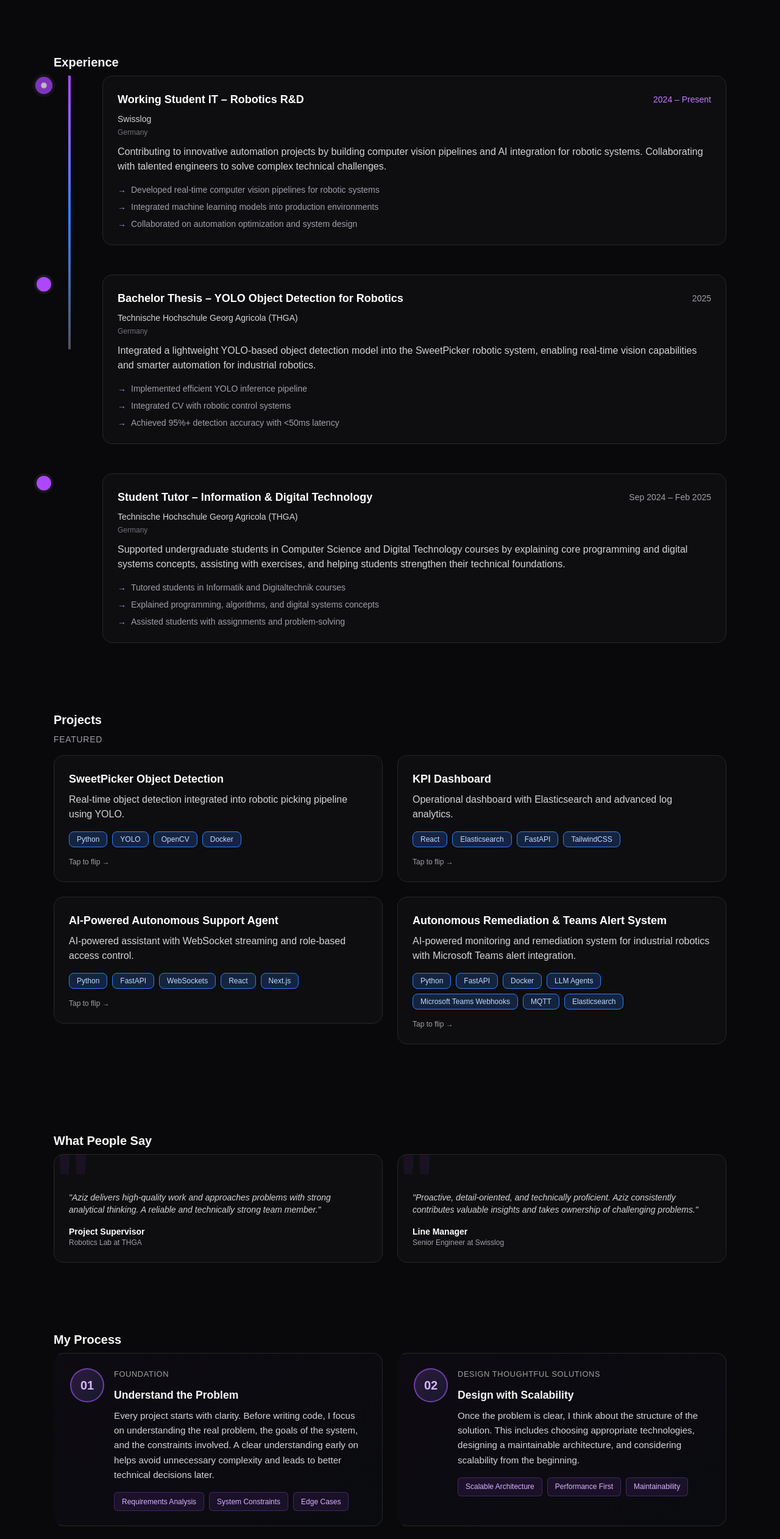
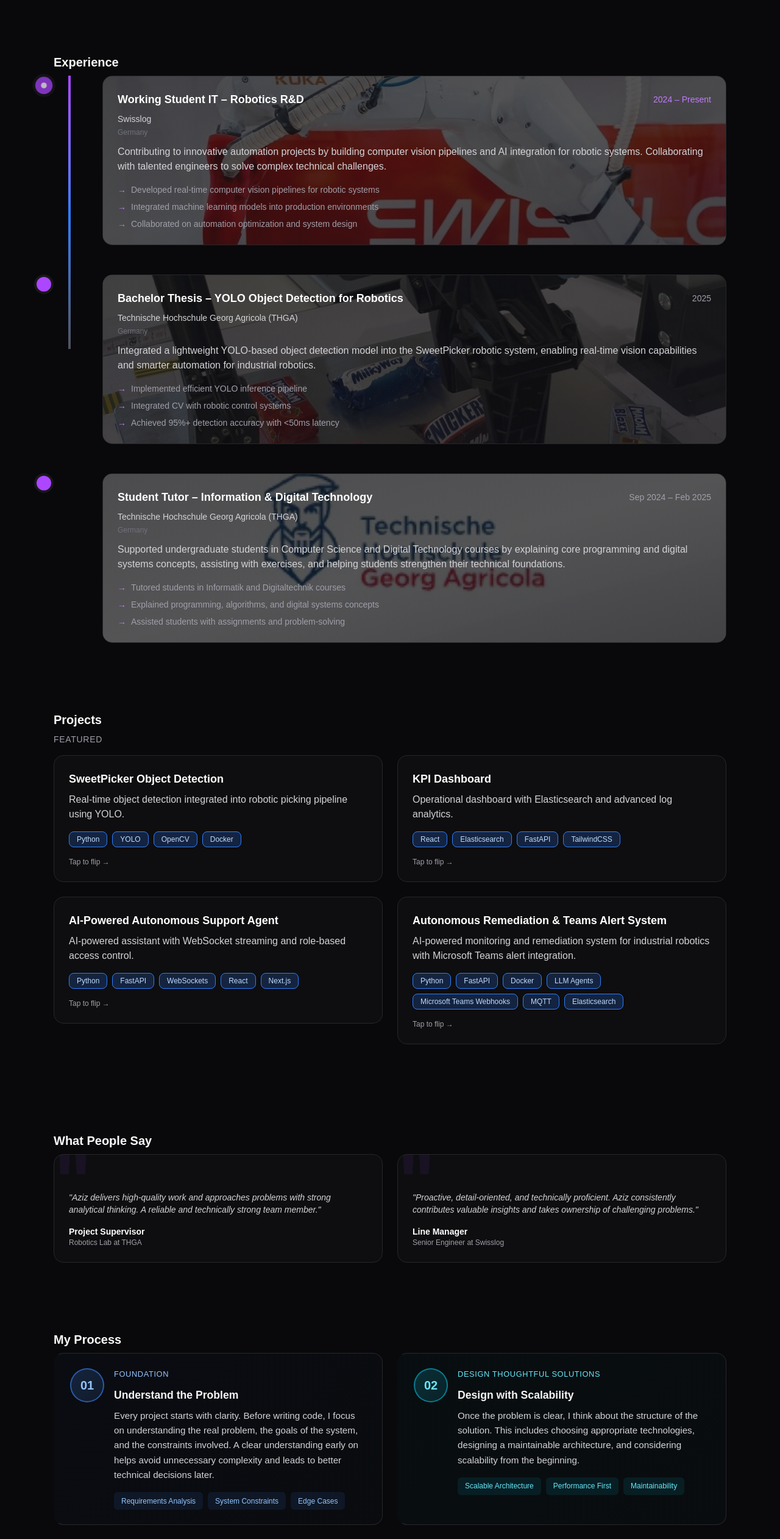
Before and after one commit to mansourrrrr5/my-portfolio, a Next.js app: page /Lebenslauf_.pdf in a window 1280 px wide. Shown: the part 2520-5043 px from the top of the page at 61% size. Built offline with nearby package versions, Linux system fonts and the light colour scheme.

Commit message:
add images in the approach cards

```diff
--- a/components/Approach.tsx
+++ b/components/Approach.tsx
@@ -18,10 +18,22 @@ const approachStyles = `
 
   @keyframes glow-pulse {
     0%, 100% {
-      box-shadow: 0 0 0 rgba(168, 85, 247, 0.2);
+      box-shadow: 0 0 0 rgba(59, 130, 246, 0.2);
     }
     50% {
-      box-shadow: 0 0 20px rgba(168, 85, 247, 0.3);
+      box-shadow: 0 0 20px rgba(59, 130, 246, 0.3);
+    }
+  }
+
+  @keyframes gradient-fade {
+    0% {
+      background: linear-gradient(135deg, rgba(59, 130, 246, 0.03) 0%, rgba(34, 197, 94, 0.02) 100%);
+    }
+    50% {
+      background: linear-gradient(135deg, rgba(59, 130, 246, 0.15) 0%, rgba(6, 182, 212, 0.1) 30%, rgba(34, 197, 94, 0.08) 60%, rgba(251, 146, 60, 0.12) 100%);
+    }
+    100% {
+      background: linear-gradient(135deg, rgba(59, 130, 246, 0.03) 0%, rgba(34, 197, 94, 0.02) 100%);
     }
   }
 
@@ -30,37 +42,61 @@ const approachStyles = `
     position: relative;
     transition: all 0.3s ease;
     border-left: 3px solid transparent;
-    background: linear-gradient(135deg, rgba(168, 85, 247, 0.03) 0%, rgba(96, 165, 250, 0.02) 100%);
   }
 
   .approach-card:hover {
     transform: translateY(-6px);
-    border-left-color: #a855f7;
-    box-shadow: 0 12px 30px rgba(168, 85, 247, 0.15);
+    animation: gradient-fade 3s ease-in-out infinite;
   }
+
+  /* Card 1 - Blue */
+  .approach-card-1 { background: linear-gradient(135deg, rgba(59, 130, 246, 0.03) 0%, rgba(96, 165, 250, 0.02) 100%); }
+  .approach-card-1:hover { border-left-color: #3b82f6; box-shadow: 0 12px 30px rgba(59, 130, 246, 0.15); }
+  .approach-card-1 .step-circle { background: linear-gradient(135deg, rgba(59, 130, 246, 0.2) 0%, rgba(96, 165, 250, 0.1) 100%); border: 2px solid rgba(59, 130, 246, 0.6); color: #93c5fd; }
+  .approach-card-1:hover .step-circle { background: linear-gradient(135deg, rgba(59, 130, 246, 0.4) 0%, rgba(96, 165, 250, 0.3) 100%); border-color: #3b82f6; box-shadow: 0 0 20px rgba(59, 130, 246, 0.4); transform: scale(1.1); }
+  .approach-card-1 .approach-subtitle { color: #93c5fd; }
+  .approach-card-1 .focus-tag { background: rgba(59, 130, 246, 0.1); border-color: rgba(59, 130, 246, 0.3); color: #93c5fd; }
+  .approach-card-1:hover .focus-tag { background: rgba(59, 130, 246, 0.2); border-color: rgba(59, 130, 246, 0.6); }
+
+  /* Card 2 - Cyan */
+  .approach-card-2 { background: linear-gradient(135deg, rgba(6, 182, 212, 0.03) 0%, rgba(34, 211, 238, 0.02) 100%); }
+  .approach-card-2:hover { border-left-color: #06b6d4; box-shadow: 0 12px 30px rgba(6, 182, 212, 0.15); }
+  .approach-card-2 .step-circle { background: linear-gradient(135deg, rgba(6, 182, 212, 0.2) 0%, rgba(34, 211, 238, 0.1) 100%); border: 2px solid rgba(6, 182, 212, 0.6); color: #67e8f9; }
+  .approach-card-2:hover .step-circle { background: linear-gradient(135deg, rgba(6, 182, 212, 0.4) 0%, rgba(34, 211, 238, 0.3) 100%); border-color: #06b6d4; box-shadow: 0 0 20px rgba(6, 182, 212, 0.4); transform: scale(1.1); }
+  .approach-card-2 .approach-subtitle { color: #67e8f9; }
+  .approach-card-2 .focus-tag { background: rgba(6, 182, 212, 0.1); border-color: rgba(6, 182, 212, 0.3); color: #67e8f9; }
+  .approach-card-2:hover .focus-tag { background: rgba(6, 182, 212, 0.2); border-color: rgba(6, 182, 212, 0.6); }
+
+  /* Card 3 - Emerald */
+  .approach-card-3 { background: linear-gradient(135deg, rgba(34, 197, 94, 0.03) 0%, rgba(16, 185, 129, 0.02) 100%); }
+  .approach-card-3:hover { border-left-color: #10b981; box-shadow: 0 12px 30px rgba(34, 197, 94, 0.15); }
+  .approach-card-3 .step-circle { background: linear-gradient(135deg, rgba(34, 197, 94, 0.2) 0%, rgba(16, 185, 129, 0.1) 100%); border: 2px solid rgba(34, 197, 94, 0.6); color: #6ee7b7; }
+  .approach-card-3:hover .step-circle { background: linear-gradient(135deg, rgba(34, 197, 94, 0.4) 0%, rgba(16, 185, 129, 0.3) 100%); border-color: #10b981; box-shadow: 0 0 20px rgba(34, 197, 94, 0.4); transform: scale(1.1); }
+  .approach-card-3 .approach-subtitle { color: #6ee7b7; }
+  .approach-card-3 .focus-tag { background: rgba(34, 197, 94, 0.1); border-color: rgba(34, 197, 94, 0.3); color: #6ee7b7; }
+  .approach-card-3:hover .focus-tag { background: rgba(34, 197, 94, 0.2); border-color: rgba(34, 197, 94, 0.6); }
+
+  /* Card 4 - Amber */
+  .approach-card-4 { background: linear-gradient(135deg, rgba(251, 146, 60, 0.03) 0%, rgba(245, 158, 11, 0.02) 100%); }
+  .approach-card-4:hover { border-left-color: #f59e0b; box-shadow: 0 12px 30px rgba(251, 146, 60, 0.15); }
+  .approach-card-4 .step-circle { background: linear-gradient(135deg, rgba(251, 146, 60, 0.2) 0%, rgba(245, 158, 11, 0.1) 100%); border: 2px solid rgba(251, 146, 60, 0.6); color: #fde047; }
+  .approach-card-4:hover .step-circle { background: linear-gradient(135deg, rgba(251, 146, 60, 0.4) 0%, rgba(245, 158, 11, 0.3) 100%); border-color: #f59e0b; box-shadow: 0 0 20px rgba(251, 146, 60, 0.4); transform: scale(1.1); }
+  .approach-card-4 .approach-subtitle { color: #fde047; }
+  .approach-card-4 .focus-tag { background: rgba(251, 146, 60, 0.1); border-color: rgba(251, 146, 60, 0.3); color: #fde047; }
+  .approach-card-4:hover .focus-tag { background: rgba(251, 146, 60, 0.2); border-color: rgba(251, 146, 60, 0.6); }
 
   .step-circle {
     width: 56px;
     height: 56px;
     min-width: 56px;
-    background: linear-gradient(135deg, rgba(168, 85, 247, 0.2) 0%, rgba(96, 165, 250, 0.1) 100%);
-    border: 2px solid rgba(168, 85, 247, 0.6);
     border-radius: 50%;
     display: flex;
     align-items: center;
     justify-content: center;
     font-size: 20px;
     font-weight: 700;
-    color: #d8b4fe;
     flex-shrink: 0;
     transition: all 0.3s ease;
-  }
-
-  .approach-card:hover .step-circle {
-    background: linear-gradient(135deg, rgba(168, 85, 247, 0.4) 0%, rgba(96, 165, 250, 0.3) 100%);
-    border-color: #a855f7;
-    box-shadow: 0 0 20px rgba(168, 85, 247, 0.4);
-    transform: scale(1.1);
   }
 
   .approach-title {
@@ -72,7 +108,6 @@ const approachStyles = `
 
   .approach-subtitle {
     font-size: 0.8rem;
-    color: #a1a1a0;
     text-transform: uppercase;
     letter-spacing: 0.05em;
     margin-bottom: 0.75rem;
@@ -96,17 +131,9 @@ const approachStyles = `
   .focus-tag {
     font-size: 0.75rem;
     padding: 0.35rem 0.75rem;
-    background: rgba(168, 85, 247, 0.1);
-    border: 1px solid rgba(168, 85, 247, 0.3);
     border-radius: 0.375rem;
-    color: #d8b4fe;
     font-weight: 500;
     transition: all 0.2s ease;
-  }
-
-  .approach-card:hover .focus-tag {
-    background: rgba(168, 85, 247, 0.2);
-    border-color: rgba(168, 85, 247, 0.6);
   }
 `;
 
@@ -124,6 +151,13 @@ function ApproachCard(phase: ApproachPhase, index: number) {
     delay: index * 100,
   });
 
+  const cardColorClasses = [
+    "approach-card-1", // Blue
+    "approach-card-2", // Cyan
+    "approach-card-3", // Emerald
+    "approach-card-4", // Amber
+  ];
+
   return (
     <motion.div
       key={phase.step}
@@ -134,7 +168,7 @@ function ApproachCard(phase: ApproachPhase, index: number) {
       transition={{ delay: index * 0.1, duration: 0.6 }}
       viewport={{ once: true, margin: "-50px" }}
     >
-      <Card className="approach-card relative h-full">
+      <Card className={`approach-card ${cardColorClasses[index]} relative h-full`}>
         <div className="flex gap-4">
           {/* Step circle */}
           <div className="step-circle">{phase.step}</div>
--- a/components/Contact.tsx
+++ b/components/Contact.tsx
@@ -23,8 +23,8 @@ const contactStyles = `
   }
 
   .contact-input:focus {
-    border-color: #a855f7;
-    box-shadow: 0 0 20px rgba(168, 85, 247, 0.3);
+    border-color: #3b82f6;
+    box-shadow: 0 0 20px rgba(59, 130, 246, 0.3);
     outline: none;
   }
 
@@ -283,8 +283,8 @@ const fetchSmartReplySuggestions = async (messageText: string) => {
         transition={{ duration: 0.6 }}
       >
         {/* Decorative gradient blobs */}
-        <div className="contact-blob gradient-blob absolute -top-40 -left-40 w-80 h-80 bg-purple-500/20 rounded-full blur-3xl" />
-        <div className="contact-blob gradient-blob absolute -bottom-20 -right-20 w-60 h-60 bg-blue-500/20 rounded-full blur-3xl" style={{ animationDelay: "1s" }} />
+        <div className="contact-blob gradient-blob absolute -top-40 -left-40 w-80 h-80 bg-blue-500/20 rounded-full blur-3xl" />
+        <div className="contact-blob gradient-blob absolute -bottom-20 -right-20 w-60 h-60 bg-cyan-500/20 rounded-full blur-3xl" style={{ animationDelay: "1s" }} />
 
         <div className="relative z-10 grid grid-cols-1 md:grid-cols-2 gap-12 md:gap-16">
           {/* LEFT COLUMN — Info Panel */}
@@ -295,7 +295,7 @@ const fetchSmartReplySuggestions = async (messageText: string) => {
             transition={{ duration: 0.6, delay: 0.1 }}
           >
             <h2 className="text-4xl md:text-5xl font-bold mb-4">
-              <span className="bg-gradient-to-r from-purple-400 to-blue-400 bg-clip-text text-transparent">
+              <span className="bg-gradient-to-r from-blue-400 via-cyan-400 to-blue-500 bg-clip-text text-transparent">
                 Let's build something amazing
               </span>
             </h2>
@@ -310,15 +310,15 @@ const fetchSmartReplySuggestions = async (messageText: string) => {
               <div className="flex items-center gap-3">
                 <a
                   href={`mailto:${config.email}`}
-                  className="text-purple-400 hover:text-purple-300 transition text-lg font-medium"
+                  className="text-blue-400 hover:text-blue-300 transition text-lg font-medium"
                 >
                   {config.email}
                 </a>
                 <button
                   onClick={handleCopyEmail}
-                  className="px-3 py-1 rounded-lg bg-purple-500/10 border border-purple-500/30 hover:border-purple-500 hover:bg-purple-500/20 transition text-xs text-purple-400 font-medium"
+                  className="px-3 py-1 rounded-lg bg-blue-500/10 border border-blue-500/30 hover:border-blue-500 hover:bg-blue-500/20 transition text-xs text-blue-400 font-medium"
                   aria-label="Copy email address to clipboard"
-                  title={copied ? "Copied!" : "Copy email"}
+                  title={copied ? "Copied!" : "Copy"}
                 >
                   {copied ? "✓ Copied!" : "Copy"}
                 </button>
@@ -336,9 +336,9 @@ const fetchSmartReplySuggestions = async (messageText: string) => {
                     target={social.platform === "resume" ? undefined : "_blank"}
                     rel={social.platform === "resume" ? undefined : "noopener noreferrer"}
                     download={social.platform === "resume" ? true : undefined}
-                    className="px-4 py-2 rounded-full border border-zinc-700 bg-zinc-800/50 hover:border-purple-500 hover:bg-purple-500/10 transition text-sm text-zinc-300 hover:text-purple-300 will-change-transform"
+                    className="px-4 py-2 rounded-full border border-zinc-700 bg-zinc-800/50 hover:border-blue-500 hover:bg-blue-500/10 transition text-sm text-zinc-300 hover:text-blue-300 will-change-transform"
                     aria-label={social.label}
-                    whileHover={{ scale: 1.05, boxShadow: "0 0 20px rgba(168, 85, 247, 0.3)" }}
+                    whileHover={{ scale: 1.05, boxShadow: "0 0 20px rgba(59, 130, 246, 0.3)" }}
                     whileTap={{ scale: 0.95 }}
                   >
                     {social.label}
@@ -438,7 +438,7 @@ const fetchSmartReplySuggestions = async (messageText: string) => {
                           key={idx}
                           type="button"
                           onClick={() => handleReplySuggestionClick(suggestion)}
-                          className="text-xs px-3 py-1 rounded-full bg-purple-600/20 hover:bg-purple-600/40 text-purple-300 border border-purple-500/50 transition cursor-pointer"
+                          className="text-xs px-3 py-1 rounded-full bg-blue-600/20 hover:bg-blue-600/40 text-blue-300 border border-blue-500/50 transition cursor-pointer"
                         >
                           {suggestion}
                         </button>
--- a/components/Experience.tsx
+++ b/components/Experience.tsx
@@ -106,8 +106,24 @@ export default function Experience({ config }: ExperienceProps) {
                 </div>
               </motion.div>
 
-              {/* Content card with hover effect */}
-              <div className="rounded-2xl border border-zinc-800 bg-zinc-900/40 p-6 hover:border-zinc-700 transition-colors experience-card-hover">
+              {/* Content card with background image and overlay */}
+              <div className="relative rounded-2xl border border-zinc-800 bg-zinc-900/40 p-6 hover:border-zinc-700 transition-colors experience-card-hover overflow-hidden">
+                {/* Background image layer */}
+                {exp.image && (
+                  <div
+                    className="absolute inset-0 bg-cover bg-center opacity-40"
+                    style={{
+                      backgroundImage: `url('${exp.image}')`,
+                      backgroundAttachment: "fixed",
+                    }}
+                  />
+                )}
+
+                {/* Dark gradient overlay for readability */}
+                <div className="absolute inset-0 bg-gradient-to-br from-zinc-900/40 via-zinc-900/30 to-zinc-900/50" />
+
+                {/* Content layer */}
+                <div className="relative z-10">
                   <div className="flex flex-col sm:flex-row sm:items-center sm:justify-between gap-2 mb-2">
                     <h3 className="text-lg font-semibold text-white">{exp.role}</h3>
                     <span
@@ -144,6 +160,7 @@ export default function Experience({ config }: ExperienceProps) {
                   )}
                 </div>
               </div>
+            </div>
           );
         })}
       </div>
--- a/data/content/de.ts
+++ b/data/content/de.ts
@@ -67,6 +67,7 @@ export const portfolioConfig: PortfolioConfig = {
       ],
       location: "Deutschland",
       type: "work",
+      image: "/swisslog.jpg",
     },
     {
       id: "thesis",
@@ -84,6 +85,7 @@ export const portfolioConfig: PortfolioConfig = {
       ],
       type: "thesis",
       location: "Deutschland",
+      image: "/bachelor.jpeg",
     },
     {
       id: "thga-tutor",
@@ -101,6 +103,7 @@ export const portfolioConfig: PortfolioConfig = {
       ],
       type: "teaching",
       location: "Deutschland",
+      image: "/thga.jpg",
     },
   ],
 
--- a/data/content/en.ts
+++ b/data/content/en.ts
@@ -67,6 +67,7 @@ export const portfolioConfig: PortfolioConfig = {
       ],
       location: "Germany",
       type: "work",
+      image: "/swisslog.jpg",
     },
     {
       id: "thesis",
@@ -84,6 +85,7 @@ export const portfolioConfig: PortfolioConfig = {
       ],
       type: "thesis",
       location: "Germany",
+      image: "/bachelor.jpeg",
     },
     {
       id: "thga-tutor",
@@ -101,6 +103,7 @@ export const portfolioConfig: PortfolioConfig = {
       ],
       type: "teaching",
       location: "Germany",
+      image: "/thga.jpg",
     },
   ],
 
--- a/data/content/fr.ts
+++ b/data/content/fr.ts
@@ -67,6 +67,7 @@ export const portfolioConfig: PortfolioConfig = {
       ],
       location: "Allemagne",
       type: "work",
+      image: "/swisslog.jpg",
     },
     {
       id: "thesis",
@@ -84,6 +85,7 @@ export const portfolioConfig: PortfolioConfig = {
       ],
       type: "thesis",
       location: "Allemagne",
+      image: "/bachelor.jpeg",
     },
     {
       id: "thga-tutor",
@@ -101,6 +103,7 @@ export const portfolioConfig: PortfolioConfig = {
       ],
       type: "teaching",
       location: "Allemagne",
+      image: "/thga.jpg",
     },
   ],
 
--- a/types/index.ts
+++ b/types/index.ts
@@ -19,6 +19,7 @@ export interface Experience {
   highlights?: string[];
   location?: string;
   type?: "work" | "thesis" | "education"| "teaching" | "other";
+  image?: string;
 }
 
 export interface Project {
```
Also changed, not shown: public/bachelor.jpeg, public/swisslog.jpg. Lines whose indentation alone changed are shown as unchanged.
